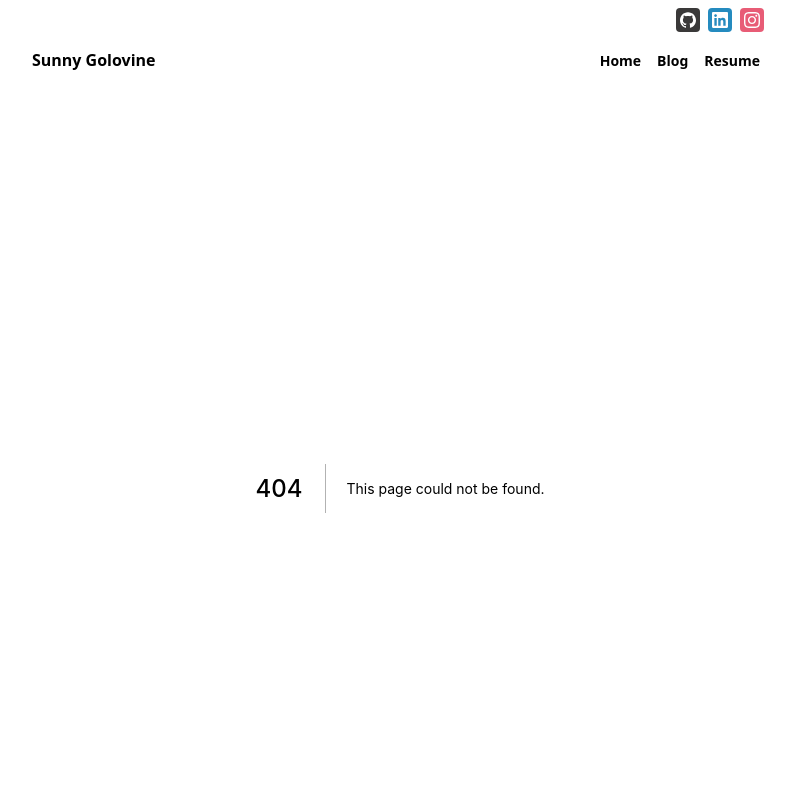
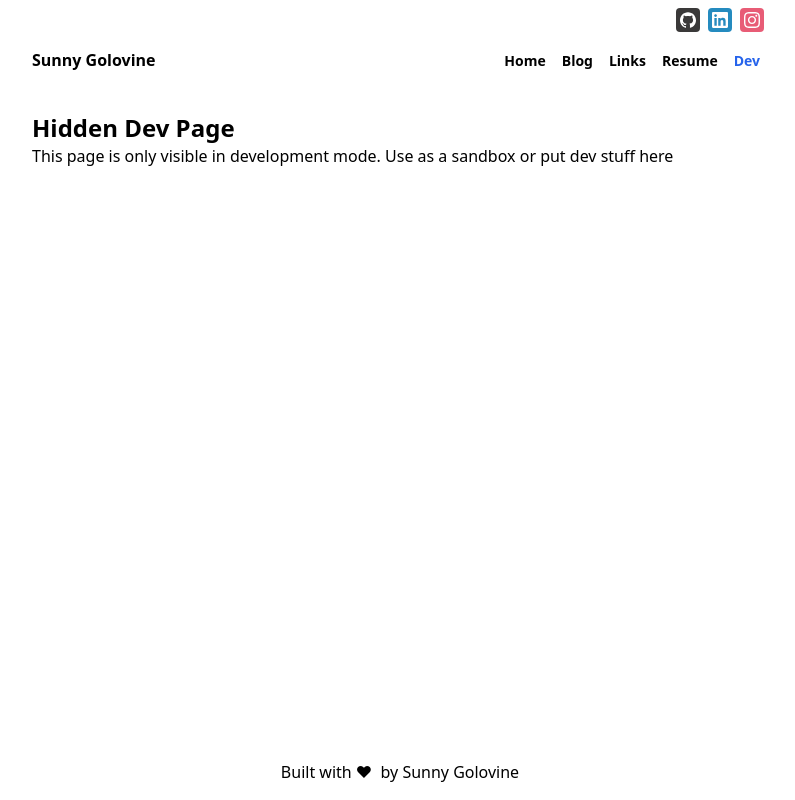
Before and after one commit to sgolovine/www-2020, a Next.js app: page /dev in a window 1280 px wide. Before the commit this address had no page. Shown: the top 800 px of the page, without its empty margins (240-1035 px from the left). Built offline with nearby package versions, Linux system fonts and the light colour scheme; what @tailwindcss/typography would draw is missing.

Commit message:
update readme with all commands, test everything in prod

```diff
--- /dev/null
+++ b/data/site/navigation.json
@@ -0,0 +1,26 @@
+{
+  "headerRoutes": [
+    {
+      "name": "Home",
+      "path": "/"
+    },
+    {
+      "name": "Blog",
+      "path": "/blog"
+    },
+    {
+      "name": "Links",
+      "path": "/landing/links"
+    },
+    {
+      "name": "Resume",
+      "path": "/resume"
+    }
+  ],
+  "devOnlyRoutes": [
+    {
+      "name": "Dev",
+      "path": "/dev"
+    }
+  ]
+}
--- a/next.config.js
+++ b/next.config.js
@@ -1,12 +1,15 @@
-const withPlugins = require("next-compose-plugins");
-const optimizedImages = require("next-optimized-images");
+const withOptimizedImages = require("next-optimized-images");
 
-module.exports = withPlugins([
-  [
-    optimizedImages,
-    {
-      optimizeImages: true,
-      optimizeImagesInDev: true,
-    },
-  ],
-]);
+module.exports = withOptimizedImages({
+  optimizeImages: true,
+  optimizeImagesInDev: true,
+  async redirects() {
+    return [
+      {
+        source: "/dev",
+        destination: process.env.NODE_ENV === "production" ? "/" : "/dev",
+        permanent: true,
+      },
+    ];
+  },
+});
--- a/src/components/UnderConstruction.tsx
+++ /dev/null
@@ -1,17 +0,0 @@
-import React from "react";
-
-type Props = {
-  pageName: string;
-};
-
-const UnderConstruction: React.FC<Props> = ({ pageName }) => {
-  return (
-    <div>
-      <h1>This page is still under construction</h1>
-      <p>Please check back later for more progress</p>
-      <p>Page: {pageName}</p>
-    </div>
-  );
-};
-
-export default UnderConstruction;
--- a/src/components/site/Header.tsx
+++ b/src/components/site/Header.tsx
@@ -1,6 +1,8 @@
-import React from "react";
+import React, { useContext } from "react";
 import { useRouter } from "next/router";
 import Link from "next/link";
+import siteContext from "~/context/SiteContext";
+import { isDev } from "~/constants/env";
 
 type HeaderLinkProps = {
   name: string;
@@ -24,13 +26,39 @@ const HeaderLink: React.FC<HeaderLinkProps> = ({ link, name }) => {
 };
 
 const Header = () => {
+  const { navigation } = useContext(siteContext);
+  console.log("development mode: ", process.env.NODE_ENV);
+
+  const renderRoutes = () => {
+    return (
+      <>
+        {navigation.prodRoutes.map((route) => {
+          return (
+            <HeaderLink key={route.path} link={route.path} name={route.name} />
+          );
+        })}
+      </>
+    );
+  };
+
+  const renderDevRoutes = () => {
+    return (
+      <>
+        {navigation.devRoutes.map((route) => {
+          return (
+            <HeaderLink key={route.path} link={route.path} name={route.name} />
+          );
+        })}
+      </>
+    );
+  };
+
   return (
     <div className="flex flex-row justify-between mt-4">
       <h1 className="font-bold">Sunny Golovine</h1>
       <div>
-        <HeaderLink name="Home" link="/" />
-        <HeaderLink name="Blog" link="/blog" />
-        <HeaderLink name="Resume" link="/resume" />
+        {renderRoutes()}
+        {isDev && renderDevRoutes()}
       </div>
     </div>
   );
--- /dev/null
+++ b/src/constants/env.ts
@@ -0,0 +1,6 @@
+export const NODE_ENVS = {
+  dev: "development",
+  prod: "production",
+};
+
+export const isDev = process.env.NODE_ENV === NODE_ENVS.dev;
--- a/src/context/SiteContext.tsx
+++ b/src/context/SiteContext.tsx
@@ -3,6 +3,7 @@ import { SiteContext } from "~/model/Context";
 import links from "@data/site/links.json";
 import projects from "@data/site/projects.json";
 import about from "@data/site/about.json";
+import navigation from "@data/site/navigation.json";
 
 type Props = {
   children: ReactNode;
@@ -13,6 +14,10 @@ const contextValue: SiteContext = {
   bio: about.bio,
   links: links,
   projects: projects.projects,
+  navigation: {
+    prodRoutes: navigation.headerRoutes,
+    devRoutes: navigation.devOnlyRoutes,
+  },
 };
 
 const siteContext = createContext<SiteContext>(contextValue);
--- a/src/model/Context.ts
+++ b/src/model/Context.ts
@@ -15,6 +15,11 @@ export type SiteProject = {
   }[];
 };
 
+export type ContextRoute = {
+  name: string;
+  path: string;
+};
+
 export type SiteContext = {
   headline: string;
   bio: string;
@@ -22,4 +27,8 @@ export type SiteContext = {
     [K in LinkTypes]: string;
   };
   projects: SiteProject[];
+  navigation: {
+    prodRoutes: ContextRoute[];
+    devRoutes: ContextRoute[];
+  };
 };
--- /dev/null
+++ b/src/pages/dev.tsx
@@ -0,0 +1,16 @@
+import React from "react";
+import PageHeader from "~/components/common/PageHeader";
+
+const DevPage = () => {
+  return (
+    <div>
+      <PageHeader headerText="Hidden Dev Page" />
+      <p>
+        This page is only visible in development mode. Use as a sandbox or put
+        dev stuff here
+      </p>
+    </div>
+  );
+};
+
+export default DevPage;
--- a/src/pages/links.tsx
+++ /dev/null
@@ -1,12 +0,0 @@
-import React from "react";
-import UnderConstruction from "~/components/UnderConstruction";
-
-const LinksPage = () => {
-  return (
-    <div>
-      <UnderConstruction pageName="links" />
-    </div>
-  );
-};
-
-export default LinksPage;
```
Also changed, not shown: package.json (+6 -4 lines), 2 other files (tests, documents, lock files or other folders).
